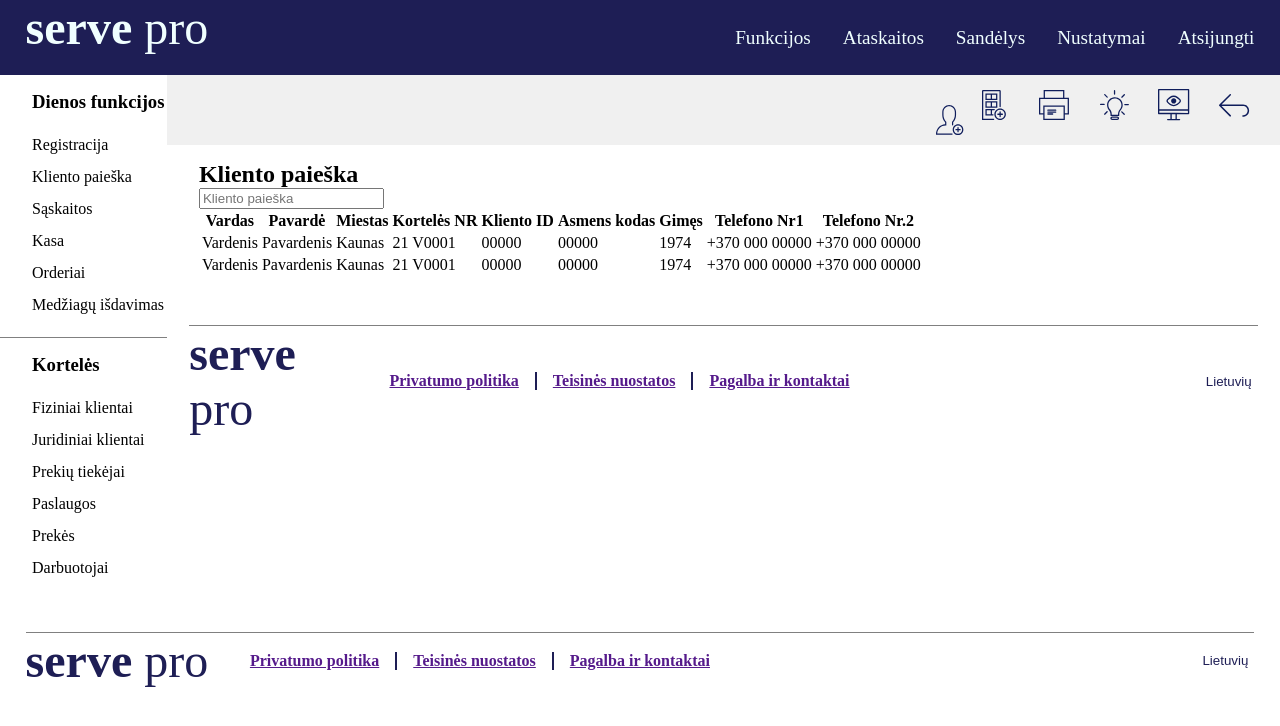
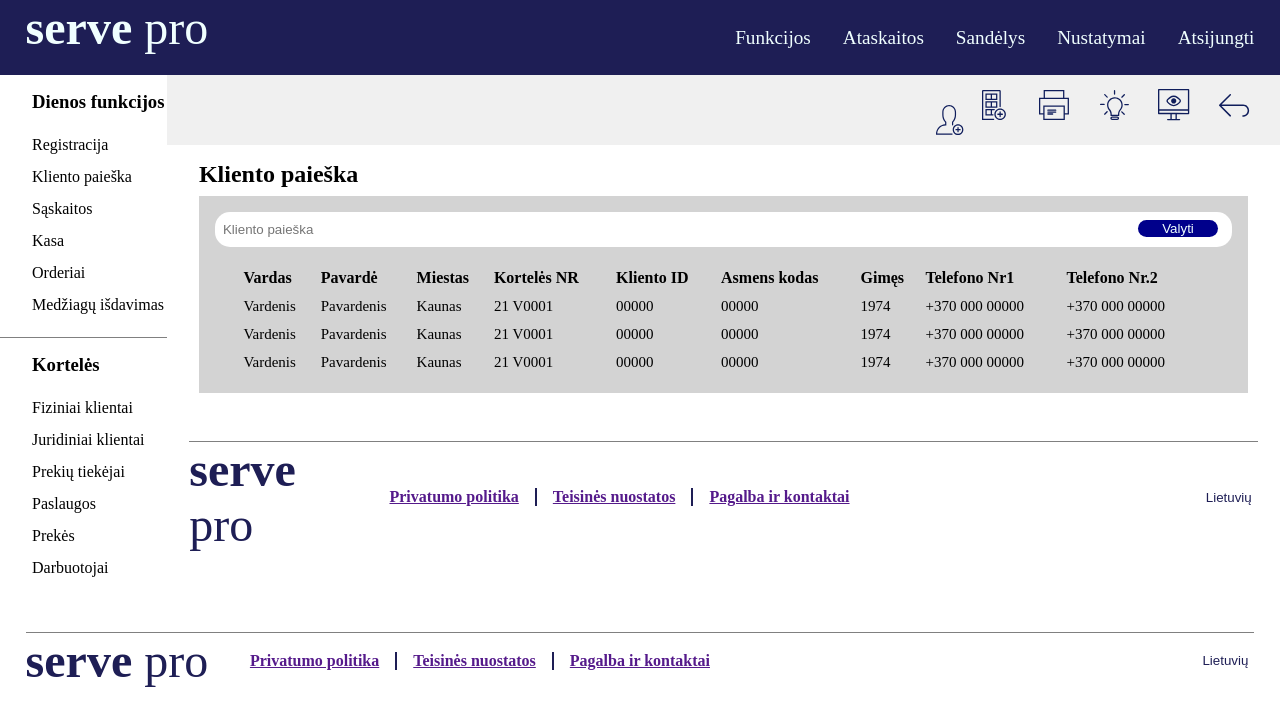
Before and after one commit to NeilaVait/ReactUzduotis-serve, a React (Create React App) app: page / in a window 1280 px wide. Shown: the top 726 px of the page. Built offline with nearby package versions, Linux system fonts and the light colour scheme.

Commit message:
search css

```diff
--- a/src/components/ClientSearch/ClientSearch.module.css
+++ b/src/components/ClientSearch/ClientSearch.module.css
@@ -1,3 +1,7 @@
 .window {
   padding: 1rem 2rem;
 }
+
+.window > h2 {
+  margin-bottom: 0.5rem;
+}
--- a/src/components/ClientSearch/SearchTable/SearchTable.jsx
+++ b/src/components/ClientSearch/SearchTable/SearchTable.jsx
@@ -1,3 +1,5 @@
+import styles from './SearchTable.module.css';
+
 function SearchTable() {
   const columns = [
     'Vardas',
@@ -34,19 +36,31 @@ function SearchTable() {
       phone1: '+370 000 00000',
       phone2: '+370 000 00000',
     },
+    {
+      name: 'Vardenis',
+      surname: 'Pavardenis',
+      city: 'Kaunas',
+      cardNo: '21 V0001',
+      id: '00000',
+      code: '00000',
+      birthYear: '1974',
+      phone1: '+370 000 00000',
+      phone2: '+370 000 00000',
+    },
   ];
 
   return (
-    <div>
-      <input type="search" placeholder="Kliento paieška" />
-      <table>
+    <div className={styles.searchTable}>
+      <button className={styles.clean}>Valyti</button>
+      <input type="search" placeholder="Kliento paieška" className={styles.searchBar} />
+      <table className={styles.table}>
         <tr>
           {columns.map((c) => (
             <th>{c}</th>
           ))}
         </tr>
         {clients.map((c) => (
-          <tr>
+          <tr className={styles.client}>
             <td>{c.name}</td>
             <td>{c.surname}</td>
             <td>{c.city}</td>
--- a/src/components/ClientSearch/SearchTable/SearchTable.module.css
+++ b/src/components/ClientSearch/SearchTable/SearchTable.module.css
@@ -0,0 +1,43 @@
+.searchTable {
+  background-color: lightgray;
+  padding: 1rem;
+  position: relative;
+}
+
+.searchBar {
+  border-radius: 15px;
+  border: none;
+  padding: 0.5rem;
+  width: 100%;
+  line-height: 1.2rem;
+  margin-bottom: 1rem;
+}
+
+.clean {
+  border-radius: 15px;
+  border: none;
+  width: 80px;
+  background-color: darkblue;
+  color: azure;
+  position: absolute;
+  top: 24px;
+  right: 30px;
+  cursor: pointer;
+}
+
+.table {
+  width: 95%;
+  margin: 0 auto;
+}
+
+.table > tr > th {
+  text-align: left;
+}
+
+.table > tr {
+  line-height: 1.5rem;
+}
+
+.table > tr > td {
+  font-size: 15px;
+}
```
